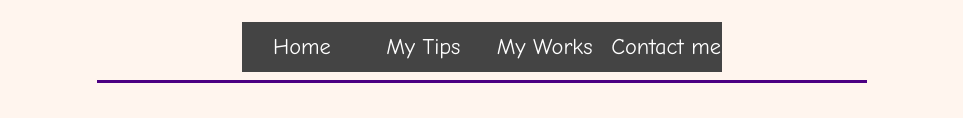
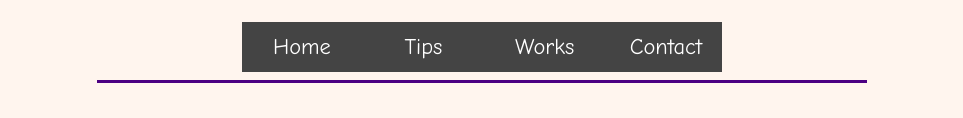
Before and after one commit to CherylWei/CherylWei.github.io, a plain HTML site: page docs/web/index.html in a window 1280 px wide. Shown: the part 326-444 px from the top of the page, without its empty margins (158-1121 px from the left). Drawn offline with Linux system fonts and the light colour scheme.

Commit message:
Update index.html

```diff
--- a/docs/web/index.html
+++ b/docs/web/index.html
@@ -1,7 +1,7 @@
 <!DOCTYPE html>
 <html>
 	<head>
-		<title>Cheryl Wei</title>
+		<title>Home</title>
 	</head>
 <body>
 
@@ -100,9 +100,9 @@ body {
     <div class="nav">
        <ul>
         <li class="home"><a href="#">Home</a></li>
-        <li class="tutorials"><a href="https://CherylWei.github.io/web/example1.html">My Tips</a></li>
-        <li class="about"><a href="https://CherylWei.github.io/images/empty.html">My Works</a></li>
-        <li class="contact"><a href="mailto:sonesnsdseo@gmail.com">Contact me</a></li>
+        <li class="tutorials"><a href="https://CherylWei.github.io/web/example1.html">Tips</a></li>
+        <li class="about"><a href="https://CherylWei.github.io/images/empty.html">Works</a></li>
+        <li class="contact"><a href="mailto:sonesnsdseo@gmail.com">Contact</a></li>
       </ul>
     </div>
   </header>
```
